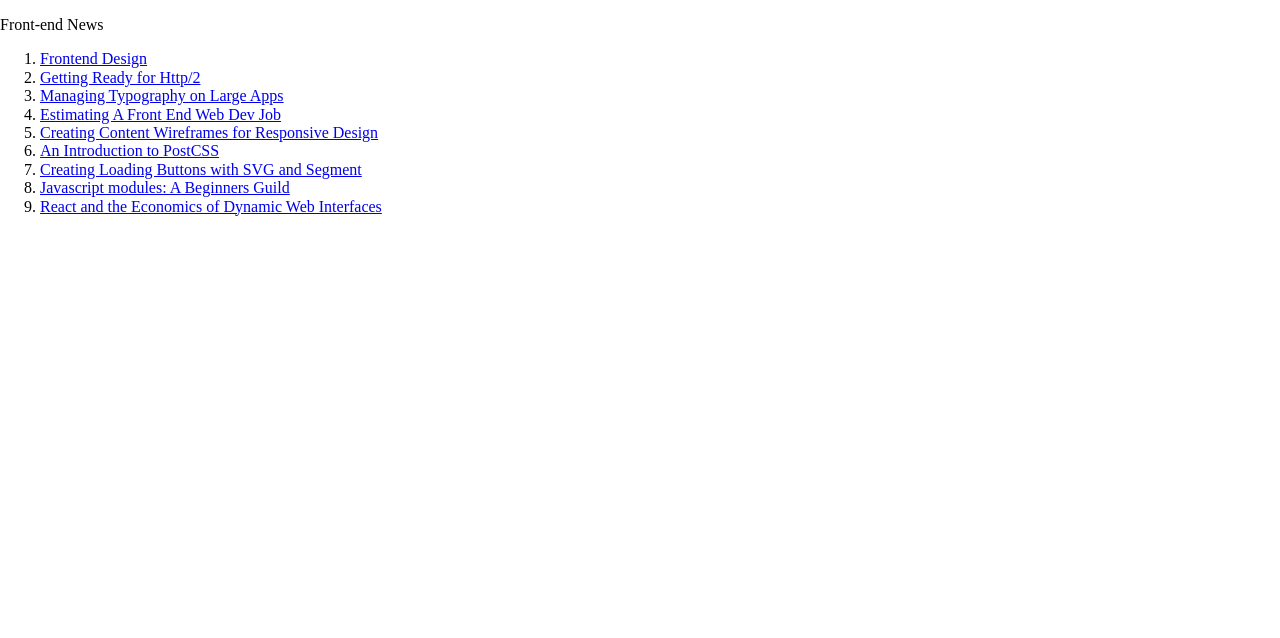
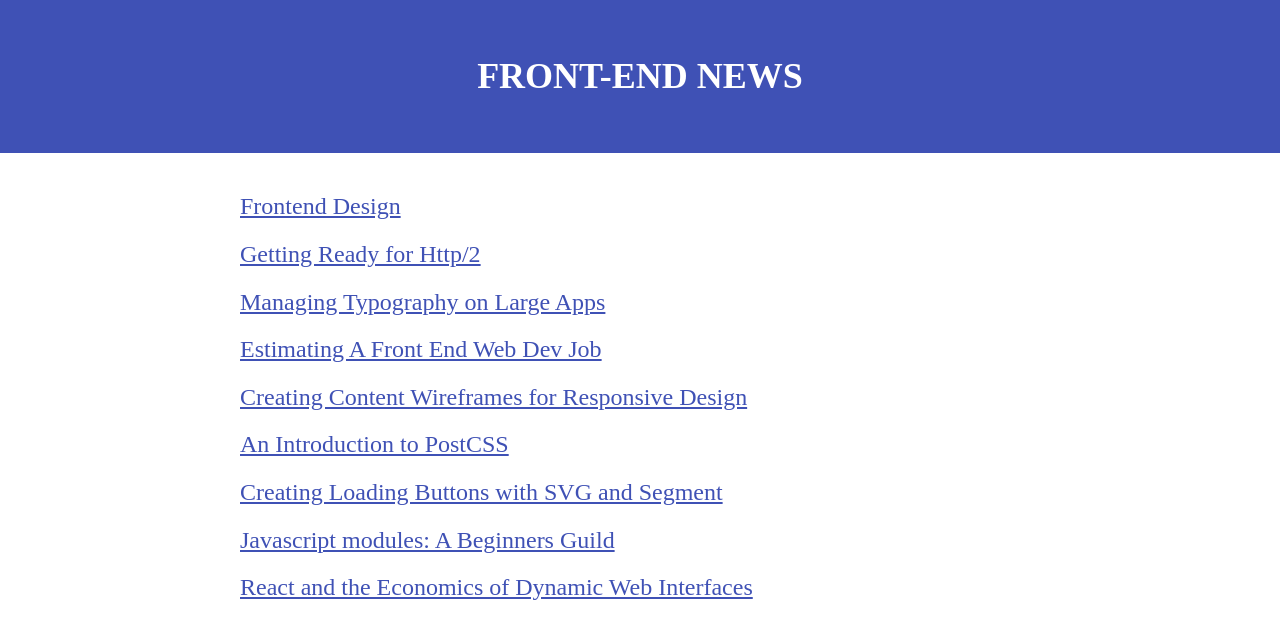
Before and after one commit to qkhan/FrontEndNewsScreencast, a plain HTML site: page index.html in a window 1280 px wide. Drawn offline with Linux system fonts and the light colour scheme.

Commit message:
Added Styles to Style.css and class to index.html

```diff
--- a/index.html
+++ b/index.html
@@ -1,45 +1,49 @@
 <!DOCTYPE html>
 <html>
    <head>
-     <title>Front-end News</title>
+     <title>Front-end News!</title>
      <meta charset='utf-8'/>
      <link rel='stylesheet' href='normalize.css' />
+     <link rel='stylesheet' href='main.css' />
    </head>
    <body>
-    <header>
-      <p>Front-end News</p>
+    <header class='hero'>
+      <div class='container'>
+        <p class='logo'>Front-end News</p>
+      </div>
     </header>
-    <main>
-      <ol>
-        <li>
-          <a href='#'>Frontend Design</a>
+    <main class='content'>
+      <div class='container'>
+        <ol class='news'>
+          <li class='news-item'>
+            <a class='news-link' href='#'>Frontend Design</a>
           </li>
-        <li>
-          <a href='#'>Getting Ready for Http/2</a>
+          <li class='news-item'>
+            <a class='news-link' href='#'>Getting Ready for Http/2</a>
           </li>
-        <li>
-          <a href='#'>Managing Typography on Large Apps</a>
+          <li class='news-item'>
+            <a class='news-link' href='#'>Managing Typography on Large Apps</a>
           </li>
-        <li>
-          <a href='#'>Estimating A Front End Web Dev Job</a>
+          <li class='news-item'>
+            <a class='news-link' href='#'>Estimating A Front End Web Dev Job</a>
           </li>
-        <li>
-          <a href='#'>Creating Content Wireframes for Responsive Design</a>
+          <li class='news-item'>
+            <a class='news-link' href='#'>Creating Content Wireframes for Responsive Design</a>
           </li>
-        <li>
-          <a href='#'>An Introduction to PostCSS</a>
+          <li class='news-item'>
+            <a class='news-link' href='#'>An Introduction to PostCSS</a>
           </li>
-        <li>
-          <a href='#'>Creating Loading Buttons with SVG and Segment</a>
+          <li class='news-item'>
+            <a class='news-link' href='#'>Creating Loading Buttons with SVG and Segment</a>
           </li>
-        <li>
-          <a href='#'>Javascript modules: A Beginners Guild</a>
+          <li class='news-item'>
+            <a class='news-link' href='#'>Javascript modules: A Beginners Guild</a>
           </li>
-        <li>
-          <a href='#'>React and the Economics of Dynamic Web Interfaces</a>
+          <li class='news-item'>
+            <a class='news-link' href='#'>React and the Economics of Dynamic Web Interfaces</a>
           </li>
         </ol>
-
+      </div>
     </main>
   </body>
 </html>
--- a/main.css
+++ b/main.css
@@ -0,0 +1,77 @@
+/*************************************************
+*
+*   Front-end News! Stylesheet
+*
+*   Indigo        : #3f51b5
+*   Indigo (dark) : #303f9f
+*   Light blue    : #c5cae9
+*   White         : #fff
+*   Pink          : #ff4081
+*   Gray (dark)   : #212121
+*   Gray (medium) : #727272
+*   Gray (light)  : #b6b6b6
+*
+*************************************************/
+
+/*-----------------------------------------------
+*   Base
+-----------------------------------------------*/
+body {
+
+}
+h1,h2,h3,h4,h5,h6 {
+
+}
+
+ol {
+  margin: 0;
+  padding: 0;
+  list-style-type: none;
+}
+
+li {
+
+}
+/***********************************************
+* HERO
+***********************************************/
+.hero {
+   background-color: #3f51b5;
+   color:#fff;
+   padding: 20px 0;
+   text-align: center;
+   margin-bottom: 40px;
+}
+/***********************************************
+* Logo
+***********************************************/
+.logo {
+  font-size: 36px;
+  font-weight: bold;
+  text-transform: uppercase;
+}
+/***********************************************
+* News
+***********************************************/
+.news-item {
+  border-bottom: 1px solid #b6b6b6'
+  margin-bottom: 20px;
+  padding-bottom: 20px;
+}
+.news-link {
+  color:#3f51b5;
+  font-size: 24px;
+}
+
+/***********************************************
+* Content
+***********************************************/
+
+
+/***********************************************
+* Container
+***********************************************/
+.container {
+  max-width: 800px;
+  margin: 0 auto;
+}
```
Lines whose indentation alone changed are shown as unchanged.
